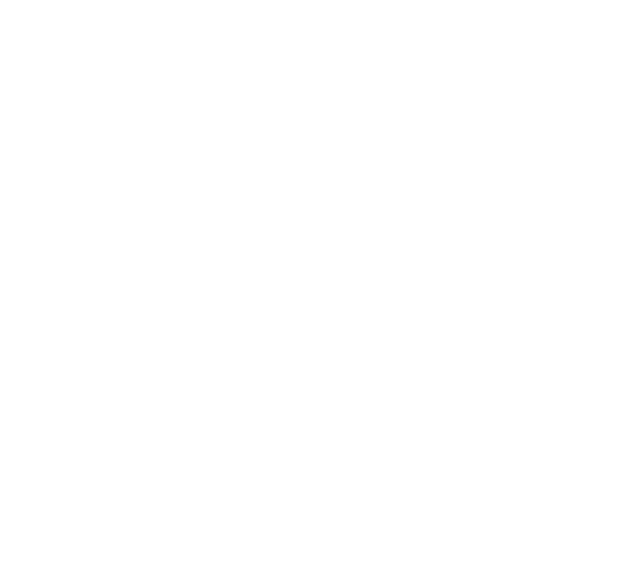
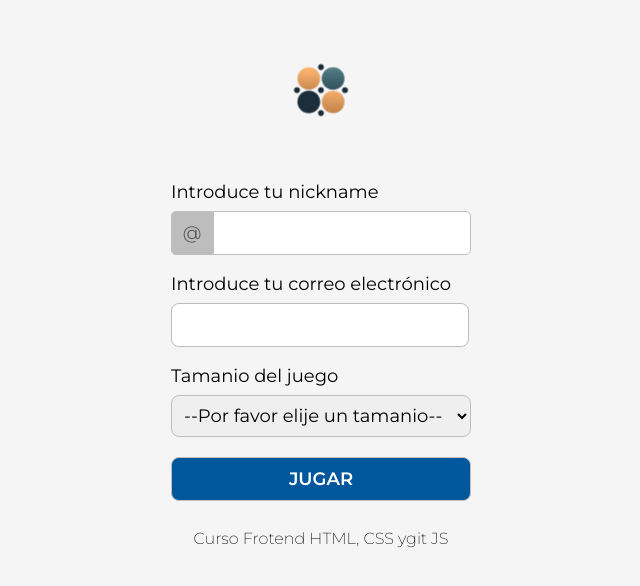
Before and after one commit to pedro092692/masterdots, a plain HTML site: page index.html in a window 1280 px wide. Shown: the whole page, without its empty margins (319-959 px from the left). Drawn offline with Linux system fonts and the light colour scheme.

Commit message:
Add emial field

```diff
--- a/css/style.css
+++ b/css/style.css
@@ -0,0 +1,80 @@
+body{
+    font-family: "Montserrat", sans-serif;
+    background-color: #F5F5F5;
+}
+
+header, footer{
+    text-align: center;
+    width: 300px;
+    margin: 30px auto 0 auto;
+}
+
+main{
+    width: 300px;
+    margin: 30px auto 0 auto;
+}
+
+form{
+    display: flex;
+    flex-direction: column;
+    gap: 20px;
+    font-size: 18px;
+}
+
+label{
+    display: block;
+    margin-bottom: 10px;
+}
+
+input, select{
+    font-family: "Montserrat", sans-serif;
+}
+
+input{
+    display: inline;
+    width: 236px;
+    border: 1px solid #BDBDBD;
+    padding: 10px;
+    border-radius: 0 5px 5px 0;
+    font-weight: 400;
+    font-size: 18px;
+}
+
+select{
+    width: 100%;
+    border: 1px solid #BDBDBD;
+    font-weight: 400;
+    font-size: 18px;
+    border-radius: 8px;
+    padding: 8px;
+
+}
+
+input[type=email]{
+    font-weight: 600;
+    border-radius: 8px;
+    width: 276px;
+}
+
+input[type=submit]{
+    background-color: #01579B;
+    color: #fff;
+    font-weight: 600;
+    border-radius: 8px;
+    width: 100%;
+}
+
+footer{
+    font-weight: 200;
+}
+
+/* ids */
+
+#nicka{
+    float: left;
+    width: 20px;
+    border-radius: 5px 0px 0px 5px;
+    background-color: #BDBDBD;
+    text-align: center;
+    padding: 10px;
+}
--- a/index.html
+++ b/index.html
@@ -4,8 +4,50 @@
     <meta charset="UTF-8">
     <meta name="viewport" content="width=device-width, initial-scale=1.0">
     <title>Masterdots game</title>
+    <link rel="stylesheet" href="css/reset.css">
+    <link rel="stylesheet" href="css/style.css">
+    <!-- Google fonts -->
+    <link rel="preconnect" href="https://fonts.googleapis.com">
+<link rel="preconnect" href="https://fonts.gstatic.com" crossorigin>
+<link href="https://fonts.googleapis.com/css2?family=Montserrat:ital,wght@0,100..900;1,100..900&display=swap" rel="stylesheet">
 </head>
 <body>
-
+    <!-- header -->
+    <header>
+        <img src="img/logo.png" alt="lapp logo" width="120">
+    </header>
+    <!-- form -->
+    <main>
+        <form action="#">
+            <!-- nicname section -->
+            <div class="itemform">
+                <label for="nic">Introduce tu nickname</label>
+                <input type="text" value="@" name="nicka" id="nicka" disabled>
+                <input type="text" name="nick" id="nick">
+            </div>
+            <!-- email section -->
+            <div class="itemform">
+                <label for="email">Introduce tu correo electrónico</label>
+                <input type="email" name="email" id="email">
+            </div>
+            <!-- field game size section -->
+            <div class="itemform">
+                <label for="game_size">Tamanio del juego</label>
+                <select name="game_size" id="game_size">
+                    <option value="">--Por favor elije un tamanio--</option>
+                    <option value="1">4x4</option>
+                    <option value="2">5x5</option>
+                    <option value="3">6x6</option>
+                </select>
+            </div>
+            <div class="itemform">
+                <input type="submit" value="JUGAR">
+            </div>
+        </form>
+    </main>
+    <!-- footer -->
+    <footer>
+        <p>Curso Frotend HTML, CSS ygit  JS</p>
+    </footer>
 </body>
 </html>
```
Also changed, not shown: img/logo.png (added).
